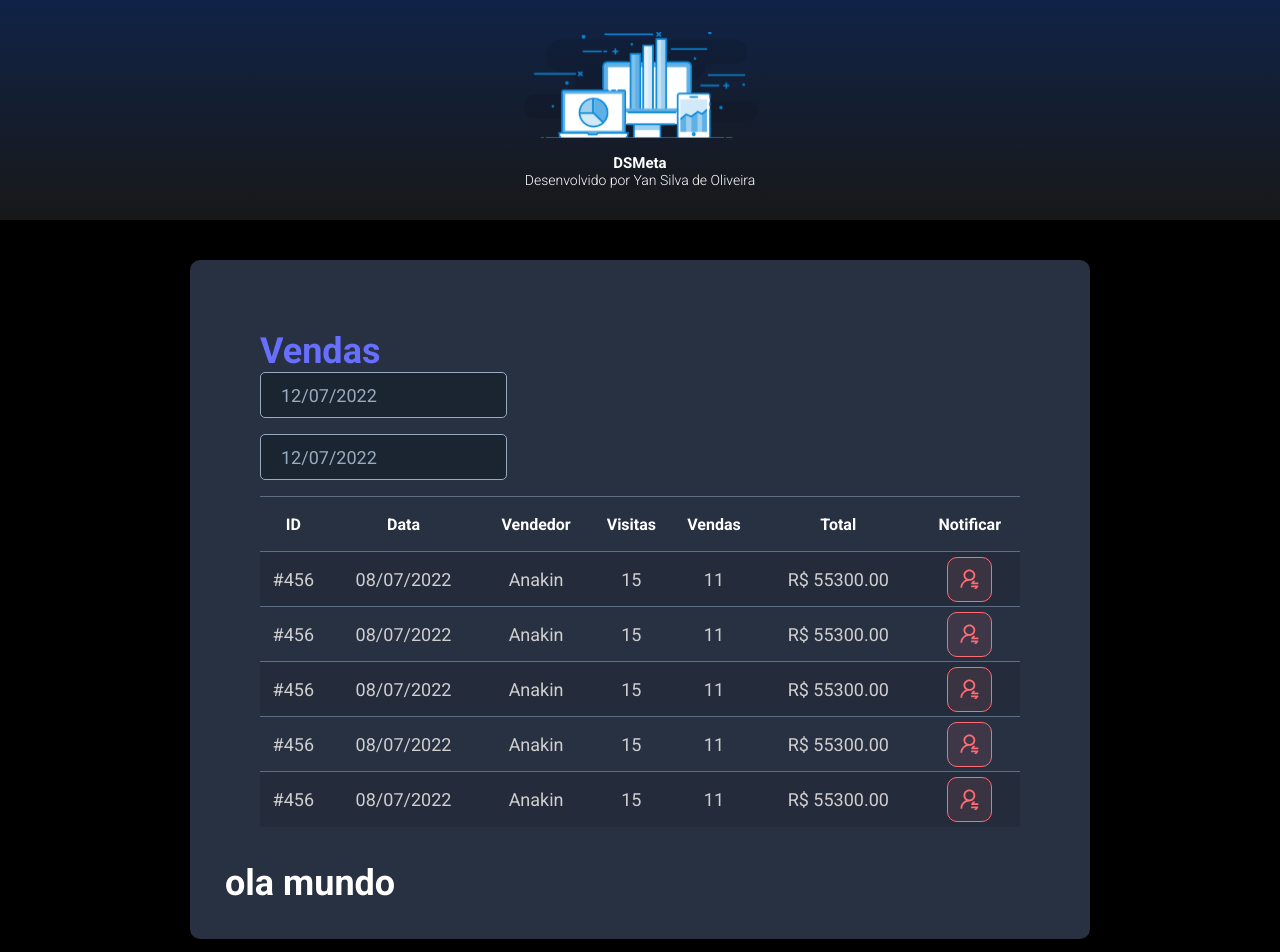
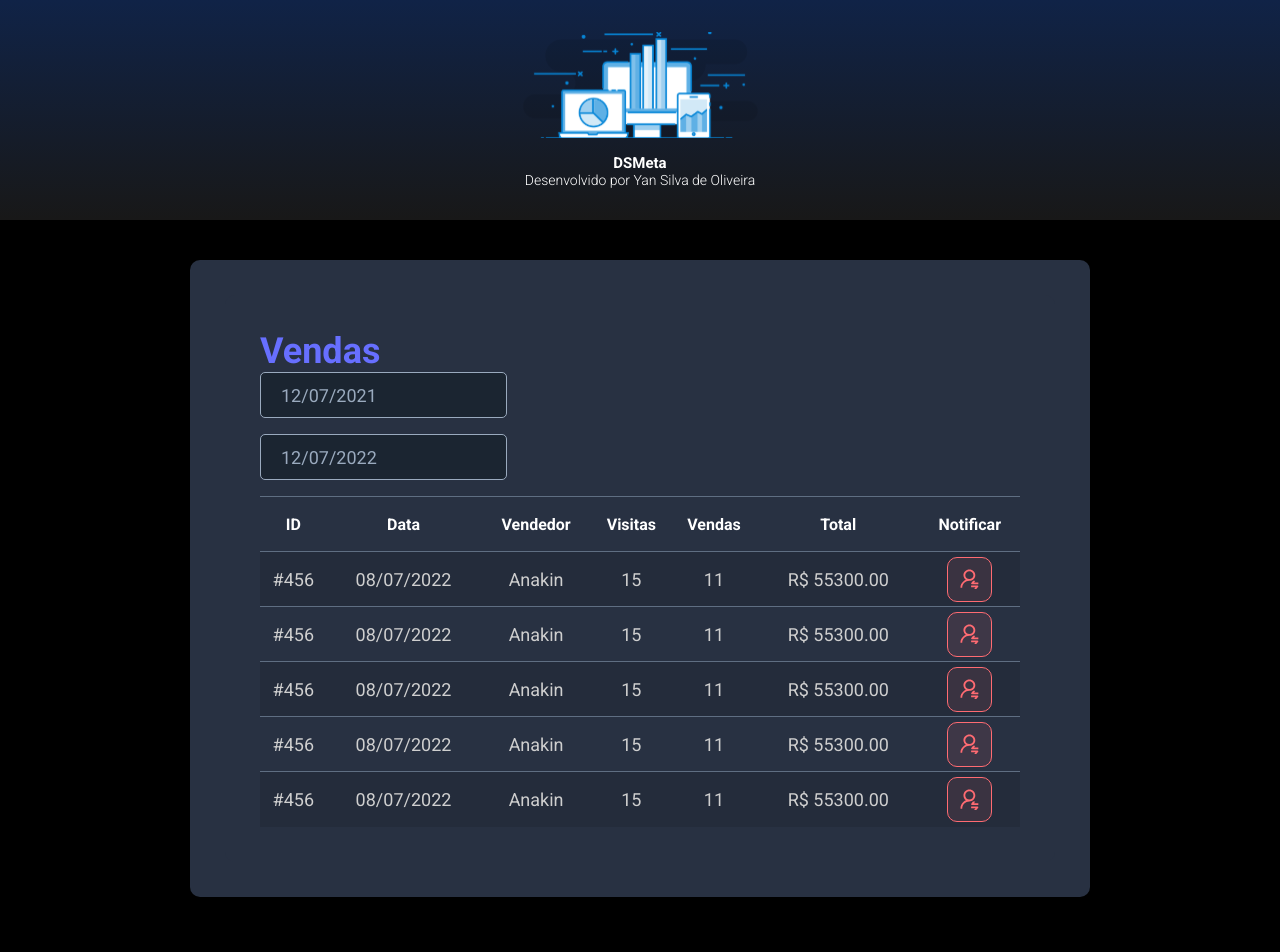
Before and after one commit to Yan-SO/dsmeta, a React (Vite) app in the folder frontend/: page / in a window 1280 px wide. Shown: the top 952 px of the page. Built offline with nearby package versions, Linux system fonts and the light colour scheme.

Commit message:
useState

```diff
--- a/frontend/src/App.tsx
+++ b/frontend/src/App.tsx
@@ -1,6 +1,6 @@
 
-import SelesCard from "./components/SalesCard"
-import Header from "./components/Header"
+import SelesCard from "./components/SalesCard";
+import Header from "./components/Header";
 
 function App() {
   return (
@@ -11,7 +11,6 @@
           <div className="dsmeta-container">
             <div className="dsmeta-Card">
               <SelesCard/>
-              <h1>ola mundo</h1>
             </div>
           </div>
         </section>
@@ -20,4 +19,4 @@
   )
 }
 
-export default App
+export default App;
--- a/frontend/src/components/Header/index.tsx
+++ b/frontend/src/components/Header/index.tsx
@@ -1,6 +1,6 @@
 import logo from '../../assets/img/Logo.svg';
 
-import './styles.css'
+import './styles.css';
 
 function Header() {
     return(
--- a/frontend/src/components/NotificationButton/index.tsx
+++ b/frontend/src/components/NotificationButton/index.tsx
@@ -1,6 +1,6 @@
-import icon from '../../assets/img/Notificaçao.svg'
+import icon from '../../assets/img/Notificaçao.svg';
 
-import './styles.css'
+import './styles.css';
 
 function NotificationButton() {
     return (
@@ -10,4 +10,4 @@
     )
 }
 
-export default NotificationButton
+export default NotificationButton;
--- a/frontend/src/components/SalesCard/index.tsx
+++ b/frontend/src/components/SalesCard/index.tsx
@@ -1,24 +1,34 @@
+import { useState } from "react";
 import DatePicker from "react-datepicker";
 import "react-datepicker/dist/react-datepicker.css";
-import NotificationButton from '../NotificationButton'
-import './styles.css'
+import NotificationButton from '../NotificationButton';
+import './styles.css';
 
 function SelesCard() {
+
+    const min = new Date(new Date().setDate(new Date().getDate() - 365));
+    const max =new Date();
+
+    const [minDate, setMinDate]= useState(min);
+    const [maxDate, setMaxDate]= useState(max);
+
+
+
     return (
         <div className="dsmeta-Card">
             <h2 className="dsmeta-sales-title">Vendas</h2>
             <div className="dsmeta-form-control-conteiner">
                 <DatePicker
-                    selected={new Date()}
-                    onChange={(date: Date) => { }}
+                    selected={minDate}
+                    onChange={(date: Date) => setMinDate(date)}
                     className="dsmeta-form-control"
                     dateFormat="dd/MM/yyyy"
                 />
             </div>
             <div className="dsmeta-form-control-conteiner">
                 <DatePicker
-                    selected={new Date()}
-                    onChange={(date: Date) => { }}
+                    selected={maxDate}
+                    onChange={(date: Date) => setMaxDate(date)}
                     className="dsmeta-form-control"
                     dateFormat="dd/MM/yyyy"
                 />
@@ -110,4 +120,4 @@
     )
 }
 
-export default SelesCard
+export default SelesCard;
```
Also changed, not shown: frontend/src/main.tsx (+4 -4 lines).
